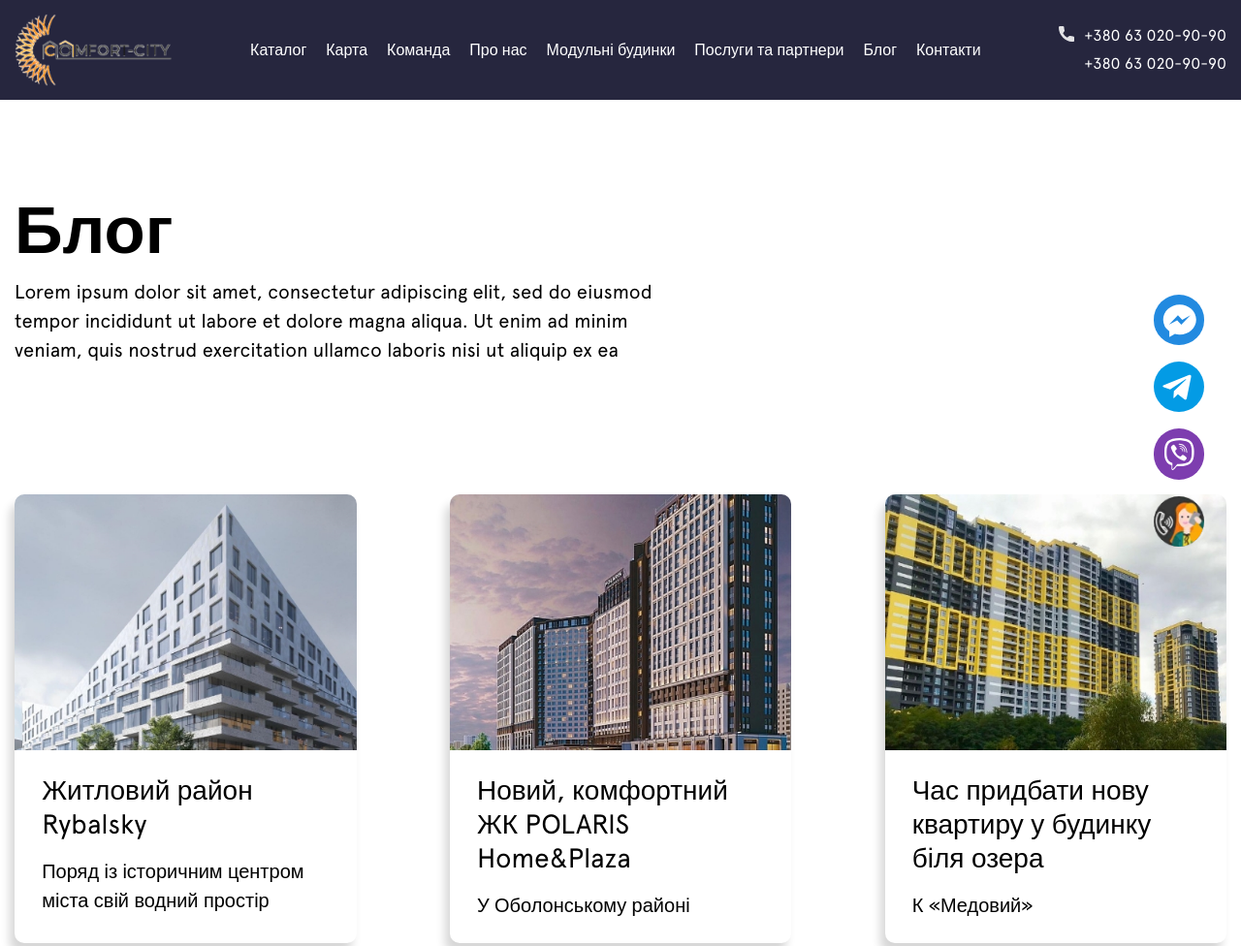
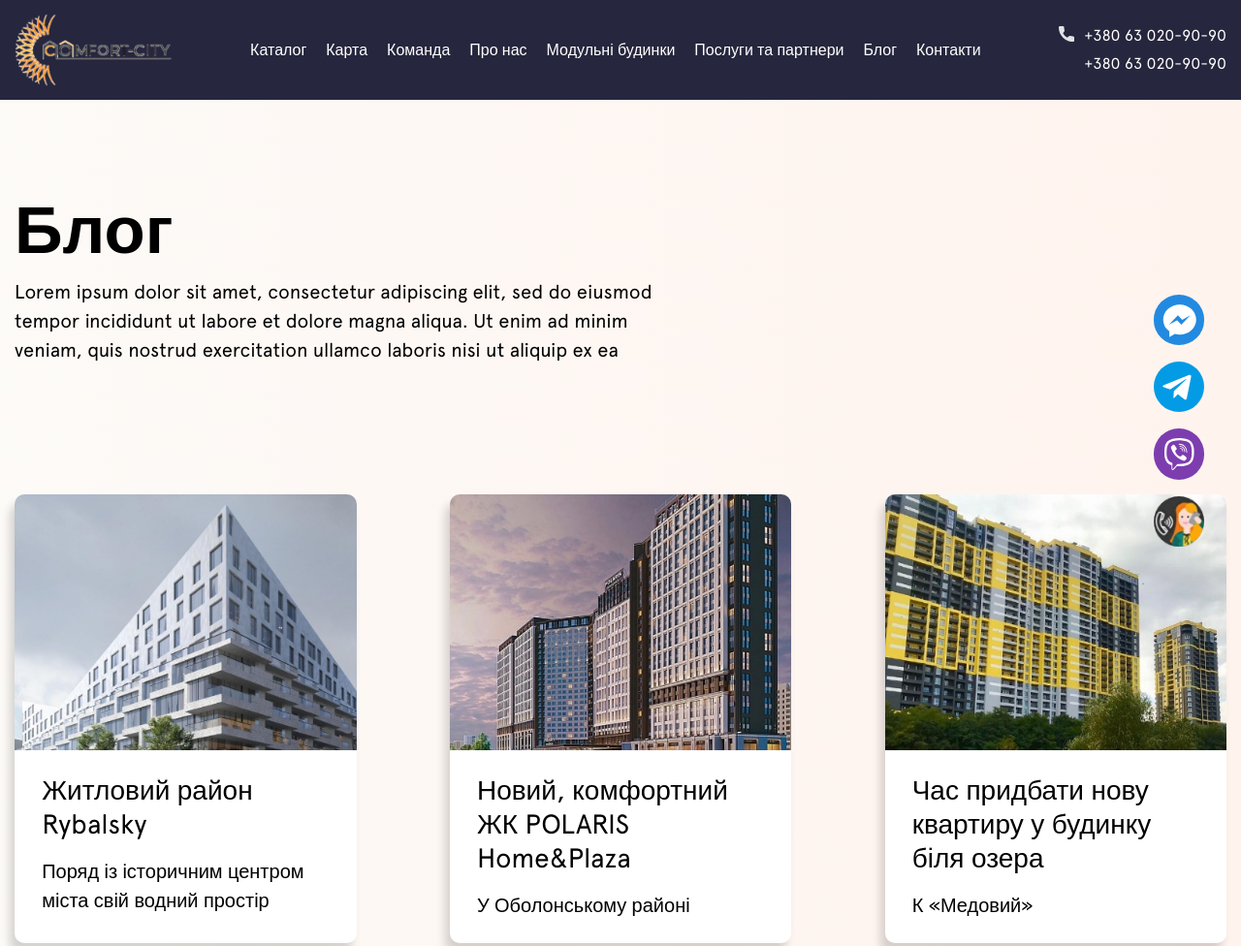
Before and after one commit to natali-frontend/comfort-city, a website: page src/pages/blog.html in a window 1280 px wide. Shown: the top 976 px of the page at 97% size. Drawn offline with nearby package versions, Linux system fonts and the light colour scheme; files that its build step writes are made by us from their sources.

Commit message:
fix: background for body

```diff
--- a/src/assets/scss/_global.scss
+++ b/src/assets/scss/_global.scss
@@ -35,6 +35,7 @@ body {
   flex-direction: column;
   min-height:     100%;
   font-size:      16px;
+  background:     linear-gradient(90deg, rgba(252, 249, 245, 0.8), rgba(255, 240, 233, 0.8));
 }
 
 main {
```
